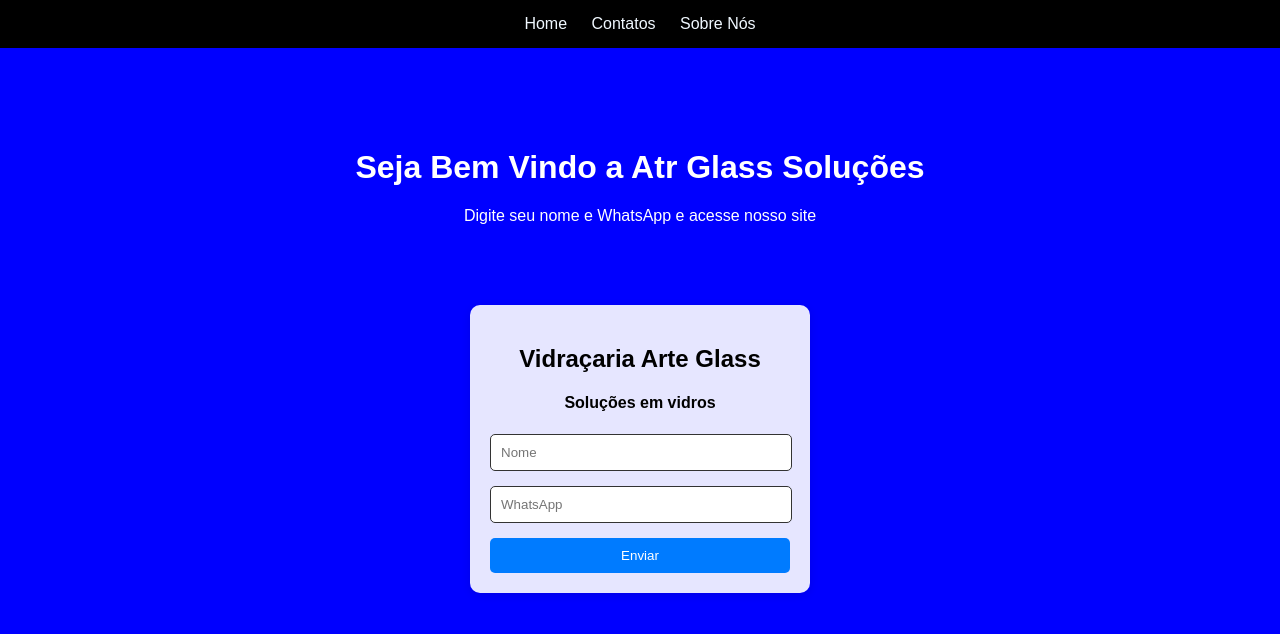
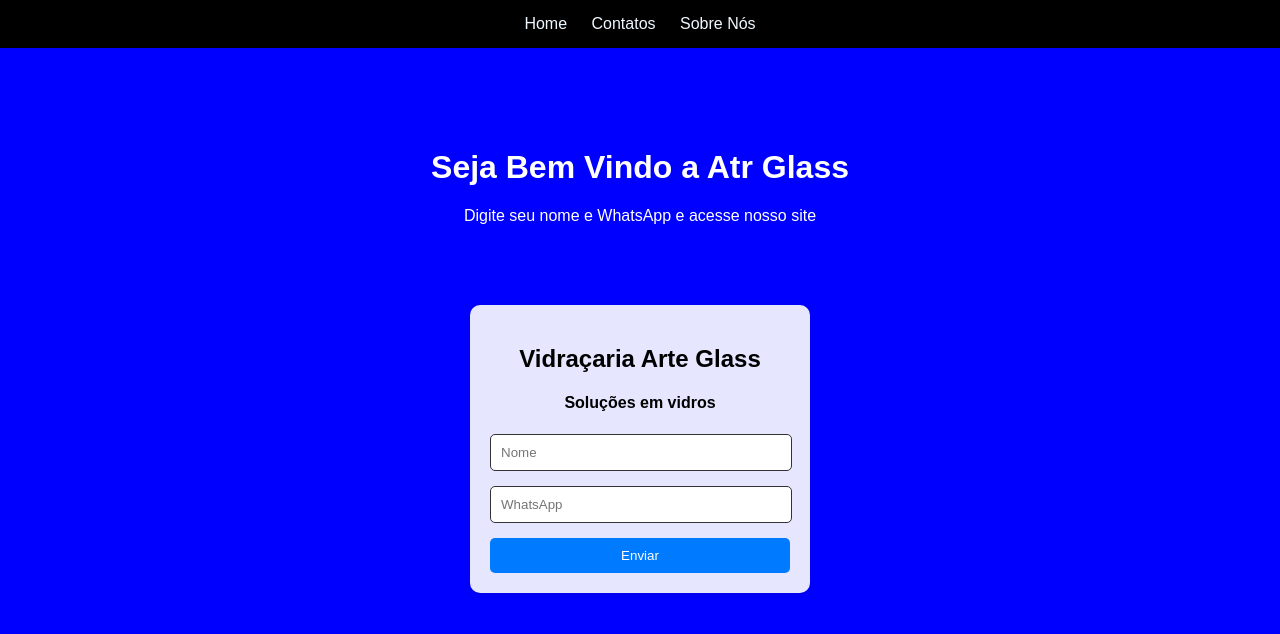
Before and after one commit to MarcosVinicius007/interface_UsuarioBlue, a plain HTML site: page index.html in a window 1280 px wide. Drawn offline with Linux system fonts and the light colour scheme.

Commit message:
/*Corrigir um erro de digitação na linha 99*/

```diff
--- a/index.html
+++ b/index.html
@@ -92,11 +92,12 @@
     <header>
         <nav>
             <a href="#">Home</a>
+
             <a href="#">Contatos</a>
             <a href="#">Sobre Nós</a>
         </nav>
     </header>
-    <h1 class="text">Seja Bem Vindo a Atr Glass Soluções</h1>
+    <h1 class="text">Seja Bem Vindo a Atr Glass</h1>
     <a>Digite seu nome e WhatsApp e acesse nosso site</a>
 
     <div class="login-container">
```
